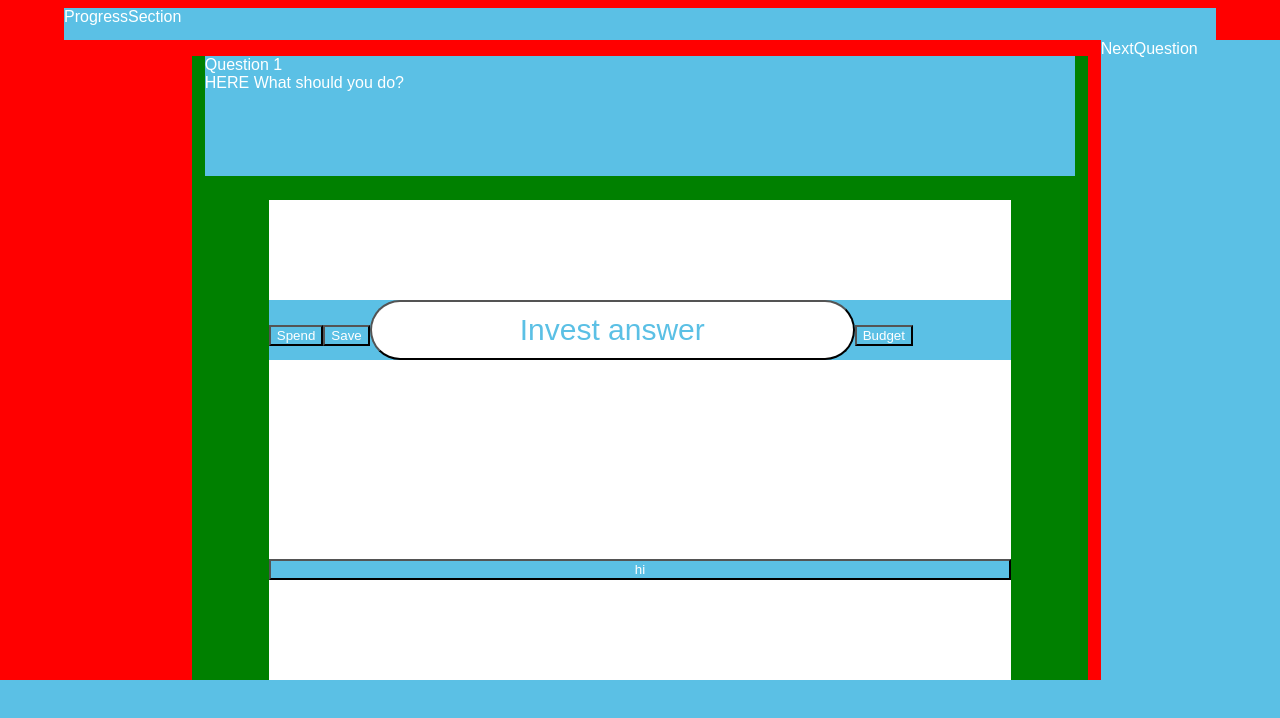
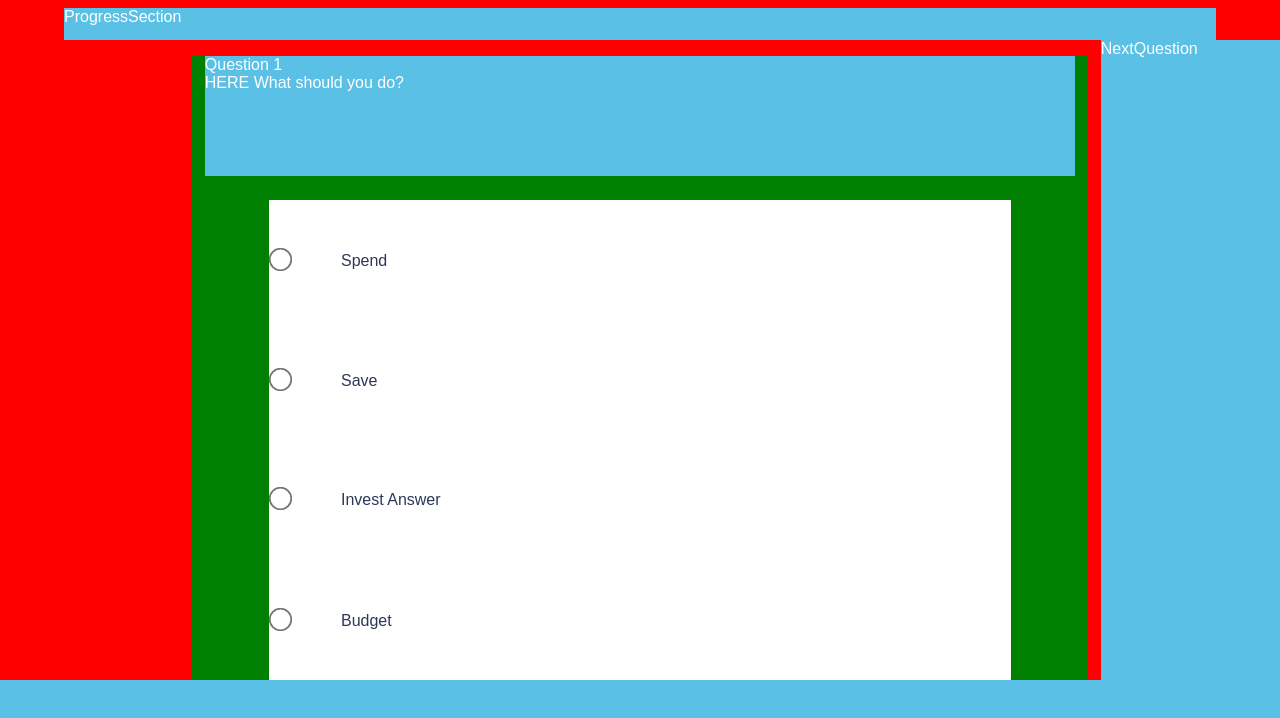
Before and after one commit to janusshanp/financial-wellness-app, a React (Create React App) app: page /quiz in a window 1280 px wide. Shown: the top 718 px of the page. Built offline with nearby package versions, Linux system fonts and the light colour scheme; the HTML template or start-up script is replaced by a standard one.

Commit message:
Add Ref to answer div, popover and hidden state.

```diff
--- a/src/components/QuizComponents/AnswerContainer/AnswerContainer.jsx
+++ b/src/components/QuizComponents/AnswerContainer/AnswerContainer.jsx
@@ -4,52 +4,66 @@ import Button from 'react-bootstrap/Button';
 import OverlayTrigger from 'react-bootstrap/OverlayTrigger';
 import { useEffect } from 'react';
 
-function AnswerContainer({questions, currentQuestion, setCurrentQuestion, options, setOptions}) {
+function AnswerContainer({questions, currentQuestion, setCurrentQuestion, options, setOptions, radioBtnValue, setRadioBtnValue, selectedRadioButtonEvent, setSelectedRadioButtonEvent, correctAnswerRef, explanationVisibility, setExplanationVisibility}) {
   const popover = (
     <Popover id="popover-basic">
-      <Popover.Header as="h3">Popover right</Popover.Header>
+      <Popover.Header as="h3">Why is this correct?</Popover.Header>
       <Popover.Body>
-        And here's some <strong>amazing</strong> content. It's very engaging.
-        right?
+      {questions[currentQuestion].explanation}
       </Popover.Body>
     </Popover>
   );
 
   const Example = () => (
-    <OverlayTrigger trigger="click" placement="right" overlay={popover}>
-      <Button variant="success">Click me to see</Button>
+    <span style={{visibility:explanationVisibility}} className="explain-pop hide">
+    <OverlayTrigger trigger="click" placement="left" overlay={popover}>
+      <Button variant="success">Why?</Button>
     </OverlayTrigger>
+    </span>
   );
-  const MyButton = () =>(
-    <button></button>
-  )
+  const randomizeAnswerOrder = (answers) =>{
+    return answers.sort(()=>Math.random()-0.5);
+  };
   useEffect(()=>{
     if(options){
-      console.log('options 123', options)
-      console.log('rightanswer', questions[currentQuestion].correctAnswer)
+      setOptions(questions && randomizeAnswerOrder([...questions[currentQuestion]?.answers]))
     }
-  },[options, questions]);
+  },[currentQuestion]);
 
-  const myList = [1,2,3,4]
+  //Change Answer value
+  function changeRadioButton(e){
+    setRadioBtnValue(e.target.value);
+    setSelectedRadioButtonEvent(e.target);
+  }
+
   return (
 
 
     <div className="answer-container">
-    { options ?
-    <div>
-      {options.map((element)=>(
-      element === questions[currentQuestion].correctAnswer ? <button className="home-button">
-        {element} answer
-      </button>:
-    <Button>{element}</Button>)) }
 
+
+{ options ?
+    <>
+      {options.map((element, i)=>(
+      element === questions[currentQuestion].correctAnswer ?
+      <div ref={correctAnswerRef} className="answer-option">
+        <input className="answer-radio" onChange={changeRadioButton} name={currentQuestion} value={element} id={element} type="radio"/>
+        <label className="answer-label" htmlFor={element}>{element} Answer</label>
+        <Example />
+      </div>
+      :
+    <div className="answer-option">
+      <input onChange={changeRadioButton} className="answer-radio" name={currentQuestion} value={element} id={element} type="radio"/>
+      <label className="answer-label" htmlFor={element}>{element}</label>
     </div>
+)) }
+
+    </>
     : "Loading"
   }
 
-  { options ?
-  <button>hi</button> : <button>THS WORKED</button>
-}
+
+
 
 
   </div>
```
